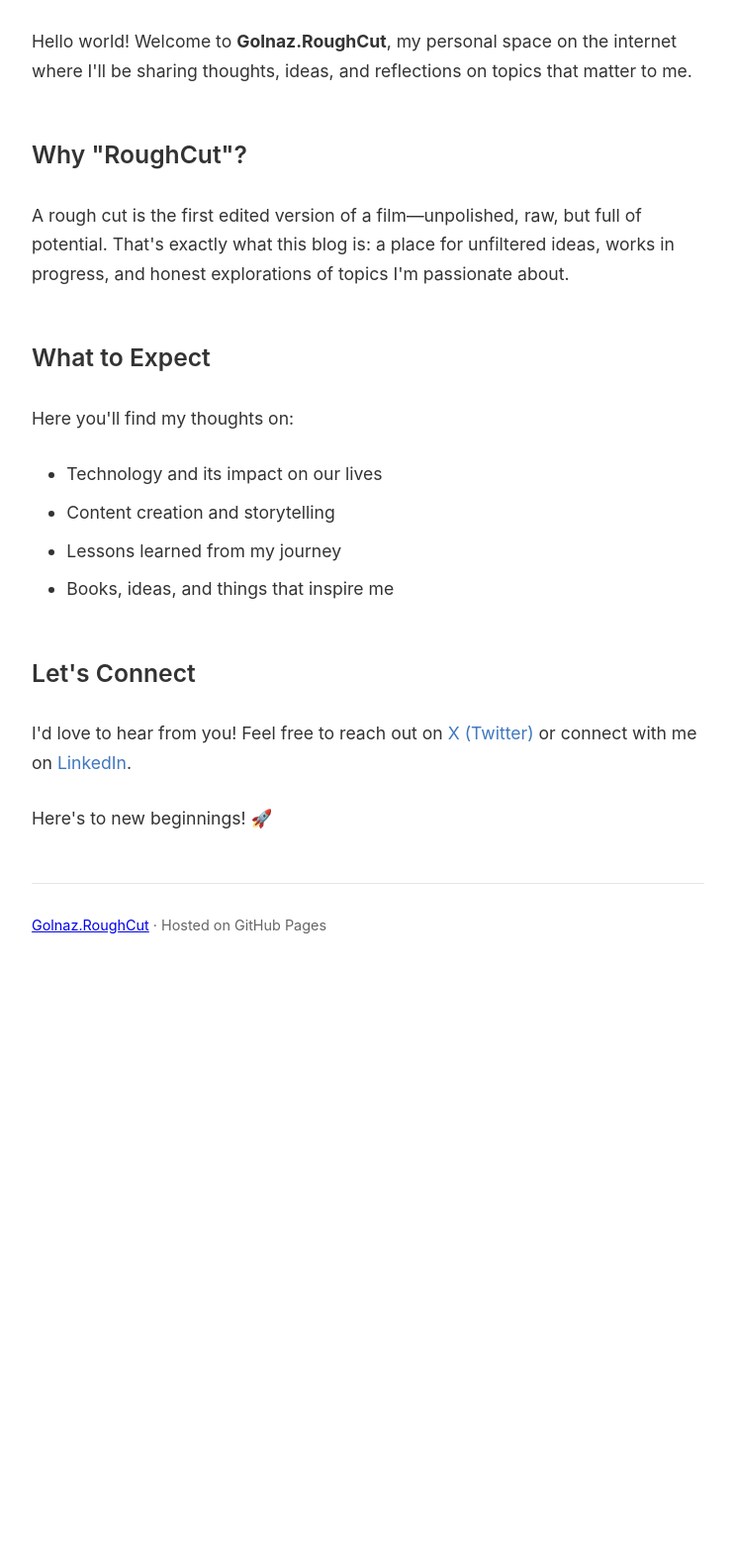
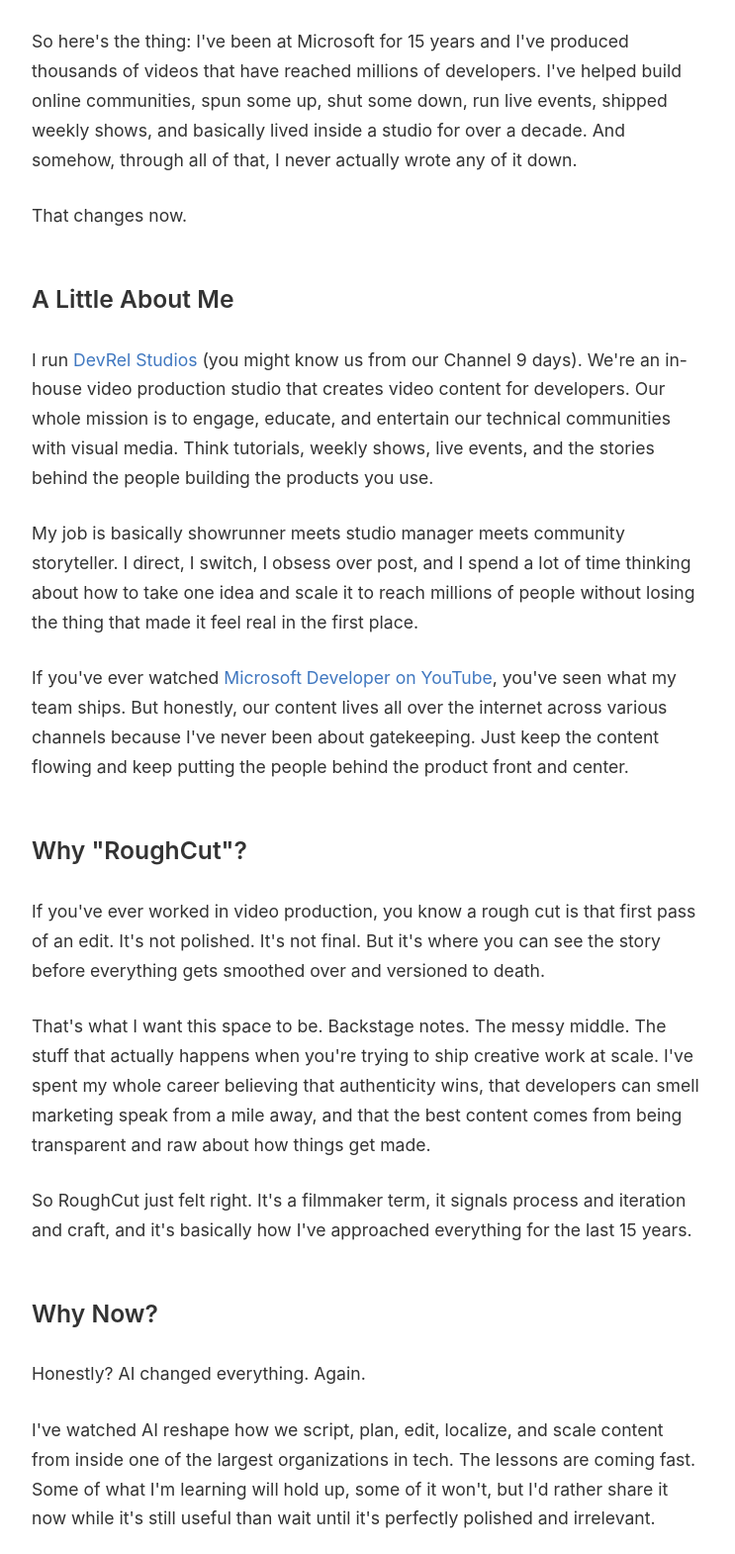
Before and after one commit to Golnaz89/golnaz89.github.io, a plain HTML site: page posts/welcome-to-my-blog.html in a window 1280 px wide. Shown: the part 207-1777 px from the top of the page at 99% size, without its empty margins (268-1011 px from the left). Before the commit the page ends 1195 px from the top, so only its background shows below. Drawn offline with Linux system fonts and the light colour scheme.

Commit message:
Update first blog post

```diff
--- a/posts/welcome-to-my-blog.html
+++ b/posts/welcome-to-my-blog.html
@@ -3,7 +3,7 @@
 <head>
     <meta charset="UTF-8">
     <meta name="viewport" content="width=device-width, initial-scale=1.0">
-    <title>Welcome to My Blog - Golnaz.RoughCut</title>
+    <title>Year 15: Why I'm Finally Hitting Publish - Golnaz.RoughCut</title>
     <link rel="stylesheet" href="../styles.css">
 </head>
 <body>
@@ -13,32 +13,53 @@
         <article class="post">
             <header class="post-header">
                 <time datetime="2026-01-05">5 January 2026</time>
-                <h1>Welcome to My Blog</h1>
+                <h1>Year 15: Why I'm Finally Hitting Publish</h1>
             </header>
 
             <div class="post-content">
-                <p>Hello world! Welcome to <strong>Golnaz.RoughCut</strong>, my personal space on the internet where I'll be sharing thoughts, ideas, and reflections on topics that matter to me.</p>
+                <p>So here's the thing: I've been at Microsoft for 15 years and I've produced thousands of videos that have reached millions of developers. I've helped build online communities, spun some up, shut some down, run live events, shipped weekly shows, and basically lived inside a studio for over a decade. And somehow, through all of that, I never actually wrote any of it down.</p>
+
+                <p>That changes now.</p>
+
+                <h2>A Little About Me</h2>
+
+                <p>I run <a href="https://www.youtube.com/c/MicrosoftDeveloper">DevRel Studios</a> (you might know us from our Channel 9 days). We're an in-house video production studio that creates video content for developers. Our whole mission is to engage, educate, and entertain our technical communities with visual media. Think tutorials, weekly shows, live events, and the stories behind the people building the products you use.</p>
+
+                <p>My job is basically showrunner meets studio manager meets community storyteller. I direct, I switch, I obsess over post, and I spend a lot of time thinking about how to take one idea and scale it to reach millions of people without losing the thing that made it feel real in the first place.</p>
+
+                <p>If you've ever watched <a href="https://www.youtube.com/c/MicrosoftDeveloper">Microsoft Developer on YouTube</a>, you've seen what my team ships. But honestly, our content lives all over the internet across various channels because I've never been about gatekeeping. Just keep the content flowing and keep putting the people behind the product front and center.</p>
 
                 <h2>Why "RoughCut"?</h2>
 
-                <p>A rough cut is the first edited version of a film—unpolished, raw, but full of potential. That's exactly what this blog is: a place for unfiltered ideas, works in progress, and honest explorations of topics I'm passionate about.</p>
+                <p>If you've ever worked in video production, you know a rough cut is that first pass of an edit. It's not polished. It's not final. But it's where you can see the story before everything gets smoothed over and versioned to death.</p>
 
-                <h2>What to Expect</h2>
+                <p>That's what I want this space to be. Backstage notes. The messy middle. The stuff that actually happens when you're trying to ship creative work at scale. I've spent my whole career believing that authenticity wins, that developers can smell marketing speak from a mile away, and that the best content comes from being transparent and raw about how things get made.</p>
 
-                <p>Here you'll find my thoughts on:</p>
+                <p>So RoughCut just felt right. It's a filmmaker term, it signals process and iteration and craft, and it's basically how I've approached everything for the last 15 years.</p>
+
+                <h2>Why Now?</h2>
+
+                <p>Honestly? AI changed everything. Again.</p>
+
+                <p>I've watched AI reshape how we script, plan, edit, localize, and scale content from inside one of the largest organizations in tech. The lessons are coming fast. Some of what I'm learning will hold up, some of it won't, but I'd rather share it now while it's still useful than wait until it's perfectly polished and irrelevant.</p>
+
+                <p>Also, and this is the real reason, I want to make the ladder easier to climb for whoever comes next.</p>
+
+                <p>Fifteen years ago, I was figuring all of this out with no playbook. I learned by doing, by failing, by watching people who were generous enough to show me how things worked. Now it's my turn. This blog is my way of staying accountable to actually distilling what I've learned and putting it somewhere people can find it.</p>
+
+                <h2>What I'll Be Writing About</h2>
+
+                <p>Expect posts on:</p>
 
                 <ul>
-                    <li>Technology and its impact on our lives</li>
-                    <li>Content creation and storytelling</li>
-                    <li>Lessons learned from my journey</li>
-                    <li>Books, ideas, and things that inspire me</li>
+                    <li><strong>Story as a lever</strong> because narrative drives change. Not as fluff, but as an actual tool for clarity and momentum.</li>
+                    <li><strong>The craft behind shipping</strong> including production systems, run of show docs, content programming, and all the processes that nobody talks about because it's "just how it's done."</li>
+                    <li><strong>AI in the edit bay</strong> covering what's actually working, what's hype, and how to stay human in the process.</li>
                 </ul>
 
-                <h2>Let's Connect</h2>
+                <p>It won't be perfect. That's kind of the point. It's a rough cut.</p>
 
-                <p>I'd love to hear from you! Feel free to reach out on <a href="http://twitter.com/golnaz89">X (Twitter)</a> or connect with me on <a href="https://www.linkedin.com/in/golnaz89/">LinkedIn</a>.</p>
-
-                <p>Here's to new beginnings! 🚀</p>
+                <p>Let's go. 🎬</p>
             </div>
         </article>
 
```
Also changed, not shown: index.html (+3 -9 lines), posts/MyFirstBlog.html (deleted, +0 -50 lines).
